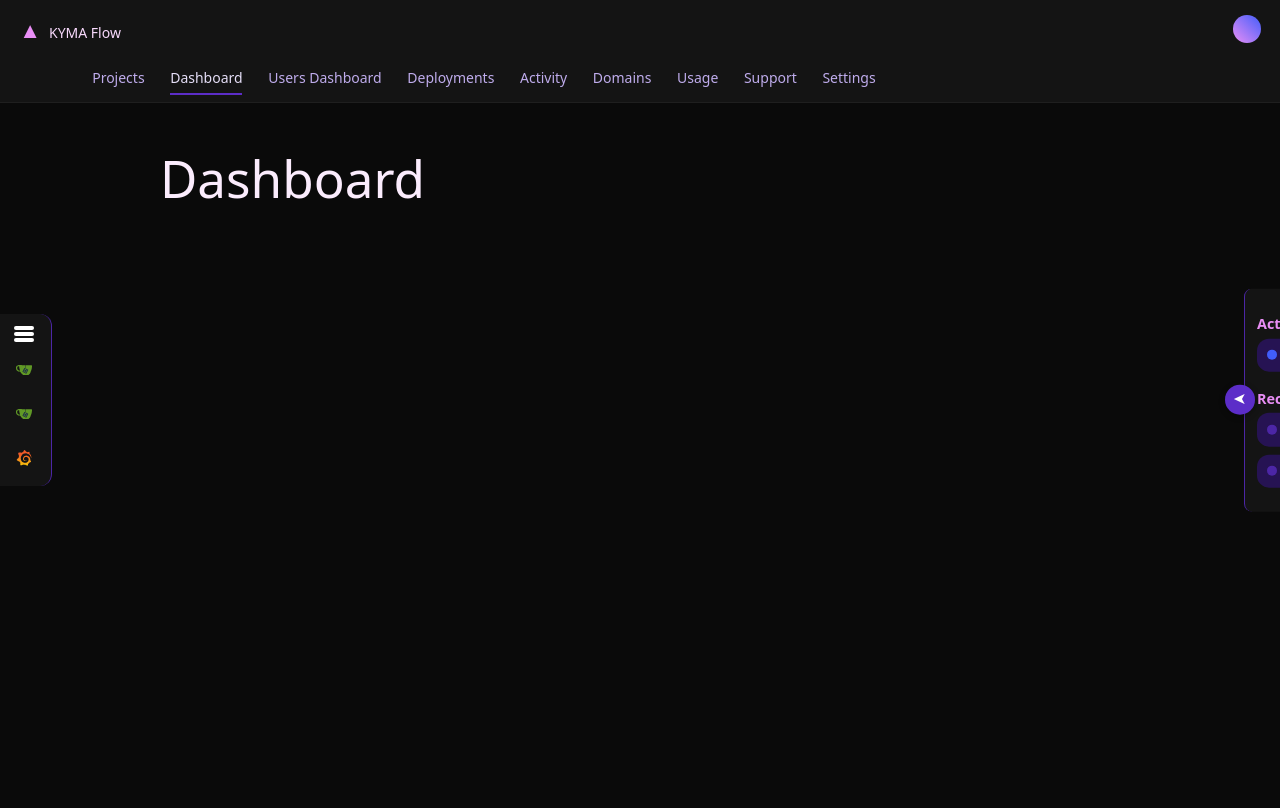
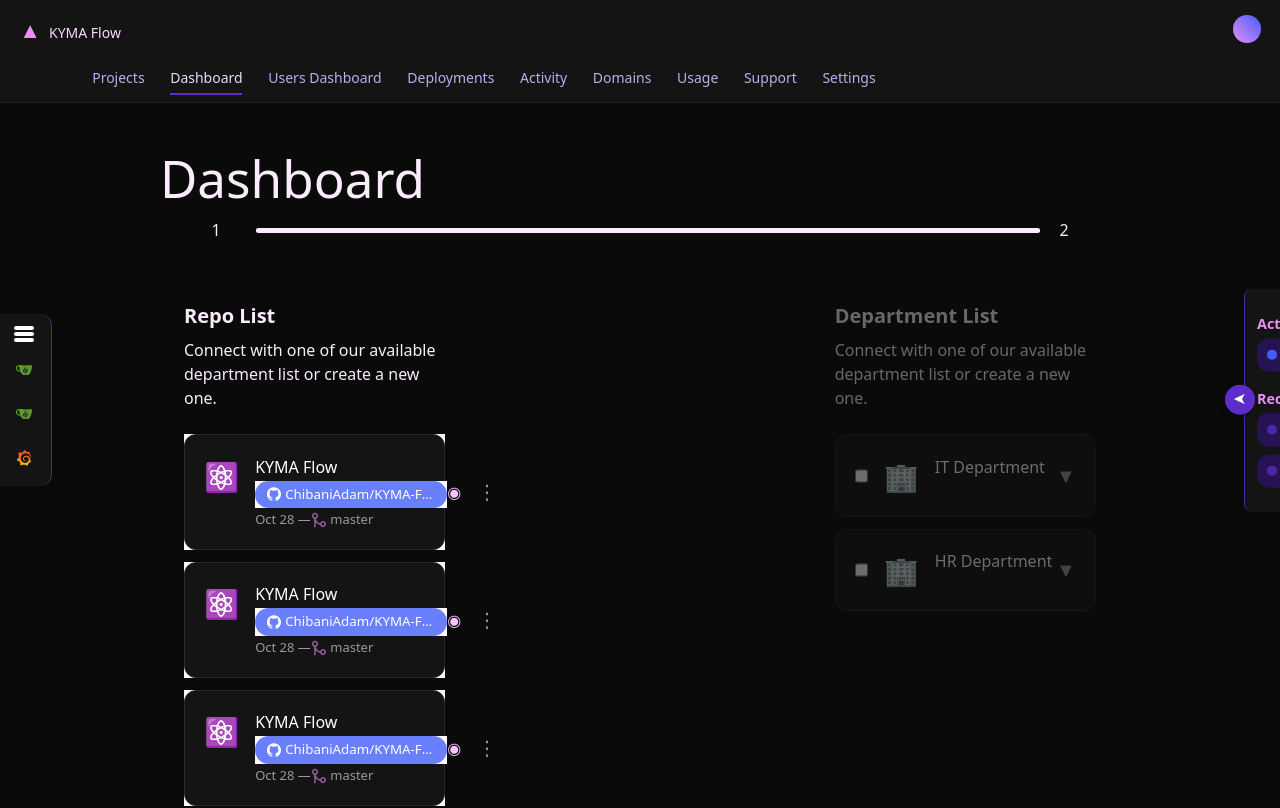
Before and after one commit to ChibaniAdam/KYMA-Flow-Front-Admin, a React (Vite) app: page /dashboard in a window 1280 px wide. Shown: the top 808 px of the page. Built offline with nearby package versions, Linux system fonts and the light colour scheme.

Commit message:
version 1 assigne repo to depart

```diff
--- /dev/null
+++ b/src/components/department-card/DepartmentCard.tsx
@@ -0,0 +1,43 @@
+import "../project-card/project-card.css";
+interface DepartmentCardProps {
+  icon?: string;
+  title: string;
+  isOpen: boolean;
+  onToggle: () => void;
+  checked: boolean;
+  onCheck: () => void;
+}
+
+export function DepartmentCard({
+  icon = "🏢",
+  title,
+  isOpen,
+  onToggle,
+  checked,
+  onCheck,
+}: DepartmentCardProps) {
+  return (
+    <div className="project-card cursor-pointer" onClick={onToggle}>
+      <div className="project-left">
+        <input
+          type="checkbox"
+          checked={checked}
+          onChange={onCheck}
+          onClick={(e) => e.stopPropagation()}
+        />
+
+        <div className="project-icon">{icon}</div>
+
+        <div className="project-meta">
+          <h3 className="project-title">{title}</h3>
+        </div>
+      </div>
+
+      <div className="project-right">
+        <div className="project-menu">
+          {isOpen ? "▲" : "▼"}
+        </div>
+      </div>
+    </div>
+  );
+}
--- /dev/null
+++ b/src/components/department-list/DepartmentList.tsx
@@ -0,0 +1,122 @@
+import React, { useState } from "react";
+import { DepartmentCard } from "../department-card/DepartmentCard";
+
+interface User {
+  id: string;
+  name: string;
+}
+
+interface Department {
+  id: string;
+  name: string;
+  users: User[];
+}
+
+interface DepartmentListProps {
+  disabled?: boolean;
+  title?: string;
+  onSelectionChange?: (sel: { departments: string[]; users: string[] }) => void;
+}
+
+const DepartmentList: React.FC<DepartmentListProps> = ({
+  disabled = false,
+  title = "Department List",
+  onSelectionChange,
+}) => {
+  const departments: Department[] = [
+    {
+      id: "d1",
+      name: "IT Department",
+      users: [
+        { id: "u1", name: "Khalil" },
+        { id: "u2", name: "Adam" },
+      ],
+    },
+    {
+      id: "d2",
+      name: "HR Department",
+      users: [
+        { id: "u3", name: "Sara" },
+        { id: "u4", name: "Yasmine" },
+      ],
+    },
+  ];
+
+  const [openDept, setOpenDept] = useState<string | null>(null);
+  const [checkedDept, setCheckedDept] = useState<string[]>([]);
+  const [checkedUsers, setCheckedUsers] = useState<string[]>([]);
+
+  const toggleDept = (id: string) => {
+    setOpenDept(openDept === id ? null : id);
+  };
+
+  // Notify parent when selection changes
+  React.useEffect(() => {
+    onSelectionChange && onSelectionChange({ departments: checkedDept, users: checkedUsers });
+  }, [checkedDept, checkedUsers, onSelectionChange]);
+
+  return (
+    <div
+      className={`${disabled ? "opacity-40 pointer-events-none" : ""}
+      w-full max-w-sm p-4 sm:p-6 bg-neutral-primary-soft
+      border-l-indigo-200 rounded shadow-xs`}
+    >
+
+      <h5 className="mb-2 text-base md:text-xl font-semibold text-heading">
+        {title}
+      </h5>
+
+      <p className="text-body">
+        Connect with one of our available department list or create a new one.
+      </p>
+
+
+      <ul className="my-6 space-y-3">
+        {departments.map((dept) => (
+          <li key={dept.id}>
+            <DepartmentCard
+              title={dept.name}
+              isOpen={openDept === dept.id}
+              checked={checkedDept.includes(dept.id)}
+              onToggle={() => toggleDept(dept.id)}
+              onCheck={() =>
+                setCheckedDept((prev) =>
+                  prev.includes(dept.id)
+                    ? prev.filter((d) => d !== dept.id)
+                    : [...prev, dept.id]
+                )
+              }
+            />
+
+            {/* USERS DROPDOWN */}
+            {openDept === dept.id && (
+              <div className="ml-14 mt-2 space-y-2">
+                {dept.users.map((user) => (
+                  <label
+                    key={user.id}
+                    className="flex items-center gap-2 text-sm text-white opacity-80"
+                  >
+                    <input
+                      type="checkbox"
+                      checked={checkedUsers.includes(user.id)}
+                      onChange={() =>
+                        setCheckedUsers((prev) =>
+                          prev.includes(user.id)
+                            ? prev.filter((u) => u !== user.id)
+                            : [...prev, user.id]
+                        )
+                      }
+                    />
+                    {user.name}
+                  </label>
+                ))}
+              </div>
+            )}
+          </li>
+        ))}
+      </ul>
+    </div>
+  );
+};
+
+export default DepartmentList;
--- /dev/null
+++ b/src/components/repo-list/repo-list.tsx
@@ -0,0 +1,65 @@
+import React from "react";
+import { ProjectCard } from "../project-card/project-card";
+
+interface RepoItem {
+  id: string;
+  title: string;
+  repoName?: string;
+}
+
+interface RepoListProps {
+  disabled?: boolean;
+  onSelect?: (id: string) => void;
+  items?: RepoItem[];
+  title?: string;
+}
+
+const RepoList: React.FC<RepoListProps> = ({ disabled = false, onSelect, items, title = "Repo List" }) => {
+  const defaultItems: RepoItem[] = items ?? [
+    { id: "1", title: "KYMA Flow", repoName: "ChibaniAdam/KYMA-Flow-Front-Admin" },
+    { id: "2", title: "KYMA Flow", repoName: "ChibaniAdam/KYMA-Flow-Front-Admin" },
+    { id: "3", title: "KYMA Flow", repoName: "ChibaniAdam/KYMA-Flow-Front-Admin" },
+    { id: "4", title: "KYMA Flow", repoName: "ChibaniAdam/KYMA-Flow-Front-Admin" },
+  ];
+
+  return (
+    <div className={`${disabled ? "opacity-40 pointer-events-none" : ""} w-full max-w-sm p-4 sm:p-6 bg-neutral-primary-soft border-l-indigo-200 rounded shadow-xs`}>
+      <h5 className="mb-2 text-base md:text-xl font-semibold text-heading">
+        {title}
+      </h5>
+
+      <p className="text-body">
+        Connect with one of our available department list or create a new one.
+      </p>
+
+      <ul className="my-6 space-y-3">
+        {defaultItems.map((it) => (
+          <li key={it.id}>
+            <button
+              type="button"
+              onClick={() => onSelect && onSelect(it.id)}
+              className="w-full text-left"
+              disabled={disabled}
+            >
+
+              <div className="projects-column">
+
+                <ProjectCard
+                  icon="⚛️"
+                  title={it.title}
+                  repoName={it.repoName}
+                  repoLink="https://github.com/ChibaniAdam/KYMA-Flow-Front-Admin"
+                  dateRange="Oct 28"
+                  branch="master"
+                  status="◉"
+                />
+              </div>
+            </button>
+          </li>
+        ))}
+      </ul>
+    </div>
+  );
+};
+
+export default RepoList;
--- a/src/pages/dashboard/dashboard.tsx
+++ b/src/pages/dashboard/dashboard.tsx
@@ -1,7 +1,53 @@
+import  { useState } from "react";
+import RepoList from "../../components/repo-list/repo-list";
+import DepartmentList from "../../components/department-list/DepartmentList";
 
 const Dashboard = () => {
+    const [firstSelected, setFirstSelected] = useState<string | null>(null);
 
-return <h1>Dashboard</h1>
+    return (
+        <div>
+            <h1>Dashboard</h1>
+
+           <ol className="flex items-center w-full px-4 lg:px-8">
+  <li className="flex-1 flex items-center text-fg-brand after:content-[''] after:flex-1 after:h-1 after:border-b after:border-brand-subtle after:border-4 after:ms-4 after:rounded-full">
+    <span className="flex items-center justify-center w-10 h-10 bg-brand-softer rounded-full lg:h-12 lg:w-12 shrink-0">
+      1
+    </span>
+  </li>
+
+  <li className=" flex items-center justify-end">
+    <span
+      className={`flex items-center justify-center w-10 h-10 ${
+        firstSelected ? "bg-brand-softer" : "bg-ne  utral-tertiary"
+      } rounded-full lg:h-12 lg:w-12 shrink-0`}
+    >
+      2
+    </span>
+  </li>
+</ol>
+
+
+     <div className="w-full mt-6">
+  <div className="grid grid-cols-3 gap-4 w-full">
+
+    <div>
+      <RepoList onSelect={(id) => setFirstSelected(id)} />
+    </div>
+
+    <div></div>
+
+    <div>
+      <DepartmentList disabled={!firstSelected} />
+    </div>
+
+  </div>
+</div>
+        </div>
+
+
+    )
+
 }
 
 export default Dashboard;
```
Also changed, not shown: 1 other file (tests, documents, lock files or other folders).
